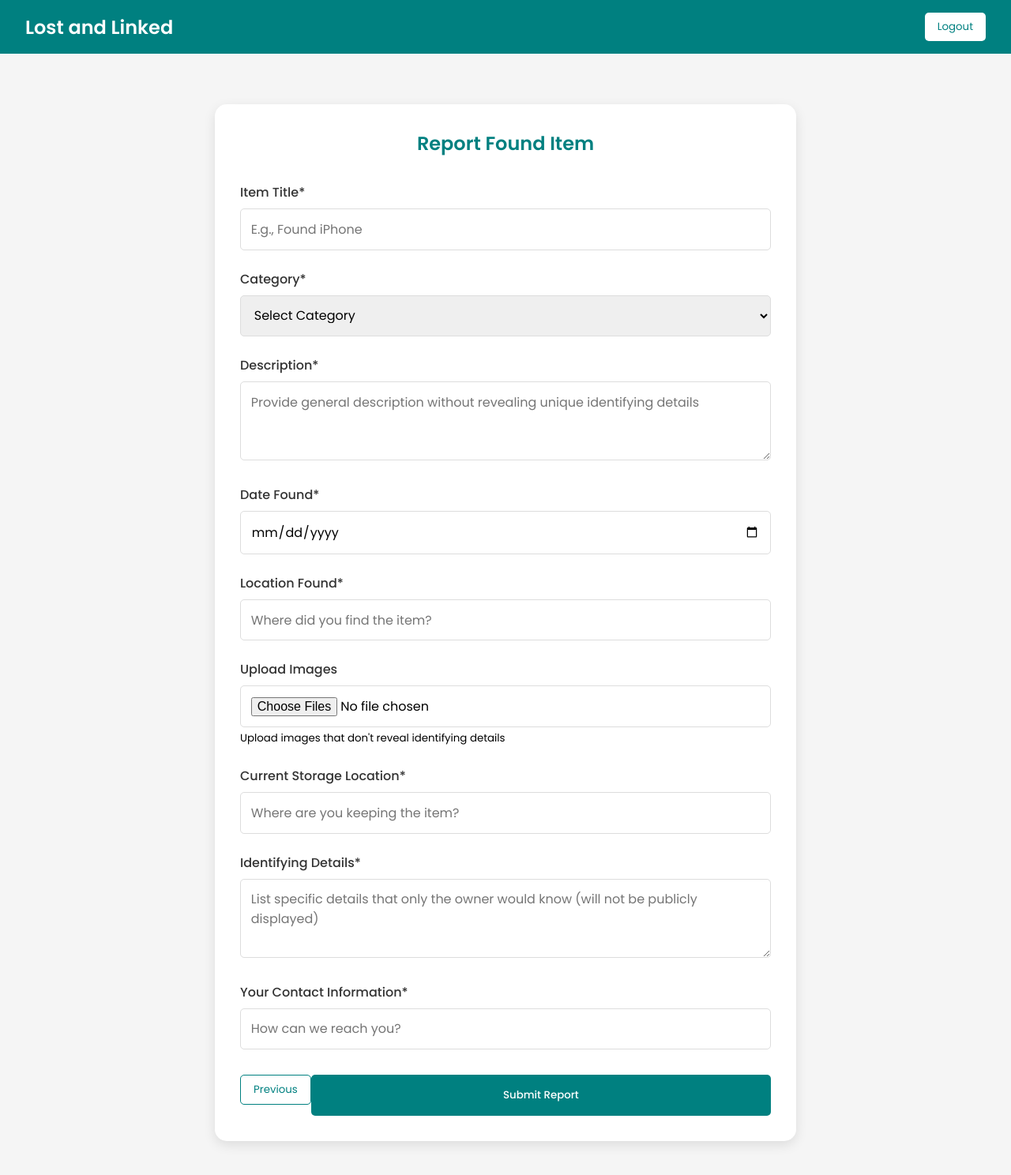
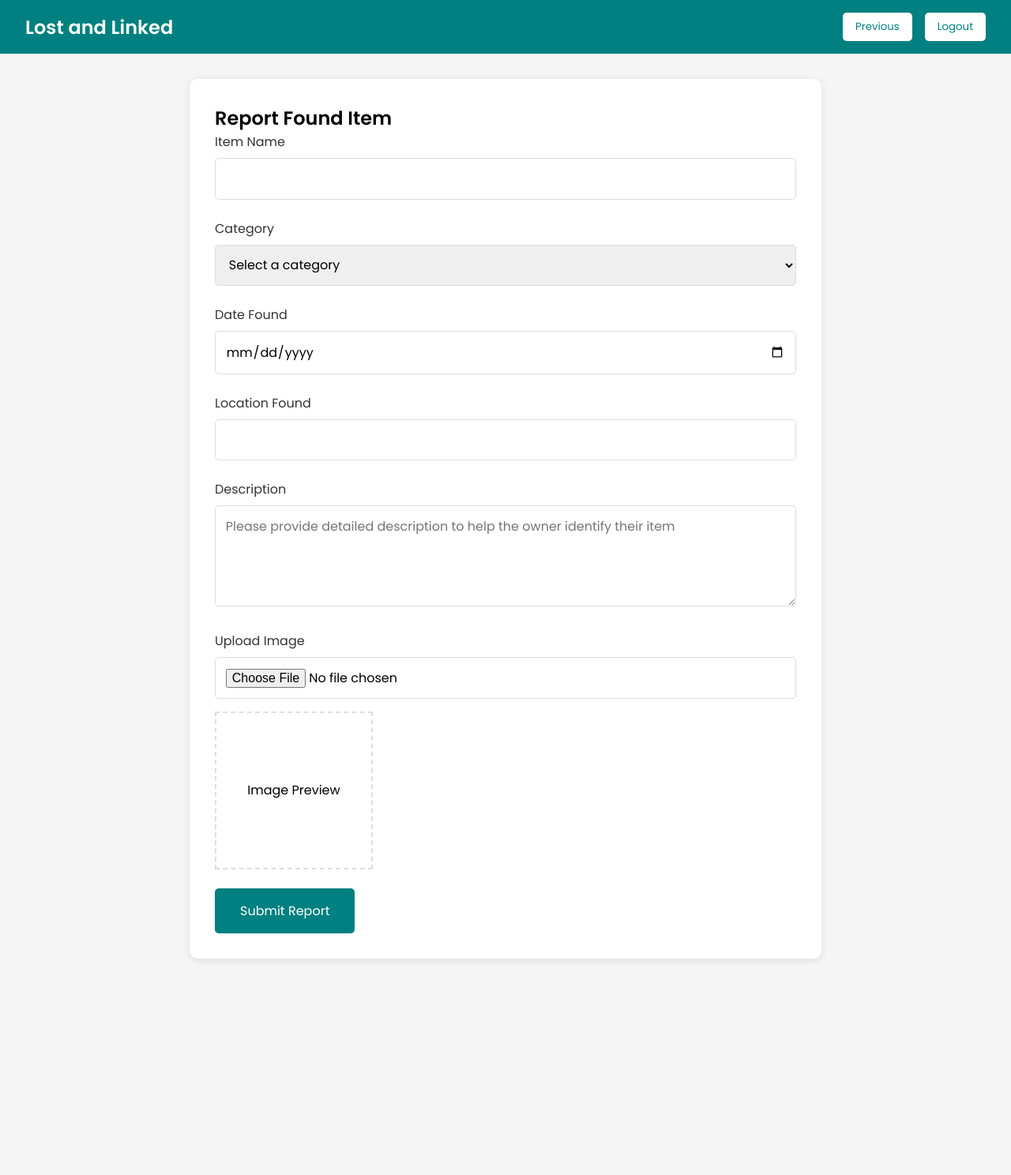
Before and after one commit to bills-alt/lostandfoundwebsite.github.io, a plain HTML site: page report-found.html in a window 1280 px wide. Shown: the whole page at 79% size. After the commit the page ends 1246 px from the top, so only its background shows below. Drawn offline with Linux system fonts and the light colour scheme.

Commit message:
Update report-found.html

```diff
--- a/report-found.html
+++ b/report-found.html
@@ -15,7 +15,6 @@
 
         body {
             background-color: #f5f5f5;
-            min-height: 100vh;
         }
 
         .navbar {
@@ -33,32 +32,32 @@
             text-decoration: none;
         }
 
-        .logout-btn {
+        .nav-buttons {
+            display: flex;
+            gap: 1rem;
+        }
+
+        .nav-btn, .logout-btn {
             background-color: white;
             color: #008080;
             padding: 0.5rem 1rem;
             border: none;
             border-radius: 5px;
             cursor: pointer;
+            transition: all 0.3s ease;
+        }
+
+        .nav-btn:hover, .logout-btn:hover {
+            background-color: #f0f0f0;
         }
 
         .container {
             max-width: 800px;
             margin: 2rem auto;
             padding: 2rem;
-        }
-
-        .form-container {
             background: white;
-            padding: 2rem;
-            border-radius: 15px;
-            box-shadow: 0 5px 15px rgba(0,0,0,0.1);
-        }
-
-        h2 {
-            color: #008080;
-            margin-bottom: 2rem;
-            text-align: center;
+            border-radius: 10px;
+            box-shadow: 0 2px 10px rgba(0,0,0,0.1);
         }
 
         .form-group {
@@ -69,10 +68,9 @@
             display: block;
             margin-bottom: 0.5rem;
             color: #333;
-            font-weight: 500;
         }
 
-        input, textarea, select {
+        input, select, textarea {
             width: 100%;
             padding: 0.8rem;
             border: 1px solid #ddd;
@@ -80,48 +78,47 @@
             font-size: 1rem;
         }
 
-        textarea {
-            resize: vertical;
-            min-height: 100px;
+        input:focus, select:focus, textarea:focus {
+            outline: none;
+            border-color: #008080;
         }
 
         .btn {
             padding: 1rem 2rem;
+            background-color: #008080;
+            color: white;
             border: none;
             border-radius: 5px;
             cursor: pointer;
-            font-weight: 500;
-            transition: all 0.3s ease;
+            font-size: 1rem;
+            transition: background-color 0.3s;
         }
 
-        .btn-primary {
-            background-color: #008080;
-            color: white;
-            width: 100%;
-        }
-
-        .btn-primary:hover {
+        .btn:hover {
             background-color: #006666;
         }
 
-        .navigation {
+        .image-preview {
+            width: 200px;
+            height: 200px;
+            border: 2px dashed #ddd;
+            margin-top: 1rem;
             display: flex;
-            justify-content: space-between;
-            margin-top: 2rem;
+            justify-content: center;
+            align-items: center;
+            position: relative;
         }
 
-        .nav-btn {
-            padding: 0.5rem 1rem;
-            background-color: transparent;
-            border: 1px solid #008080;
-            color: #008080;
-            border-radius: 5px;
-            cursor: pointer;
+        .image-preview img {
+            max-width: 100%;
+            max-height: 100%;
+            object-fit: cover;
         }
 
-        .image-preview {
-            max-width: 200px;
-            margin-top: 1rem;
+        .error-message {
+            color: #ff4444;
+            font-size: 0.9rem;
+            margin-top: 0.5rem;
             display: none;
         }
     </style>
@@ -129,22 +126,24 @@
 <body>
     <nav class="navbar">
         <a href="dashboard.html" class="logo">Lost and Linked</a>
+        <div class="nav-buttons">
+            <button class="nav-btn" onclick="window.location.href='dashboard.html'">Previous</button>
             <button class="logout-btn" onclick="confirmLogout()">Logout</button>
+        </div>
     </nav>
 
     <div class="container">
-        <div class="form-container">
         <h2>Report Found Item</h2>
-            <form onsubmit="return validateForm()">
+        <form id="reportForm" onsubmit="return submitReport(event)">
             <div class="form-group">
-                    <label for="title">Item Title*</label>
-                    <input type="text" id="title" required placeholder="E.g., Found iPhone">
+                <label for="itemName">Item Name</label>
+                <input type="text" id="itemName" name="itemName" required>
             </div>
 
             <div class="form-group">
-                    <label for="category">Category*</label>
-                    <select id="category" required>
-                        <option value="">Select Category</option>
+                <label for="category">Category</label>
+                <select id="category" name="category" required>
+                    <option value="">Select a category</option>
                     <option value="electronics">Electronics</option>
                     <option value="wallet">Wallet/Purse</option>
                     <option value="documents">Documents</option>
@@ -156,86 +155,83 @@
             </div>
 
             <div class="form-group">
-                    <label for="description">Description*</label>
-                    <textarea id="description" required placeholder="Provide general description without revealing unique identifying details"></textarea>
+                <label for="date">Date Found</label>
+                <input type="date" id="date" name="date" required>
             </div>
 
             <div class="form-group">
-                    <label for="date">Date Found*</label>
-                    <input type="date" id="date" required>
+                <label for="location">Location Found</label>
+                <input type="text" id="location" name="location" required>
             </div>
 
             <div class="form-group">
-                    <label for="location">Location Found*</label>
-                    <input type="text" id="location" required placeholder="Where did you find the item?">
+                <label for="description">Description</label>
+                <textarea id="description" name="description" rows="4" required
+                    placeholder="Please provide detailed description to help the owner identify their item"></textarea>
             </div>
 
             <div class="form-group">
-                    <label for="image">Upload Images</label>
-                    <input type="file" id="image" accept="image/*" multiple onchange="previewImage(this)">
-                    <img id="imagePreview" class="image-preview">
-                    <small>Upload images that don't reveal identifying details</small>
-                </div>
-
-                <div class="form-group">
-                    <label for="storage">Current Storage Location*</label>
-                    <input type="text" id="storage" required placeholder="Where are you keeping the item?">
-                </div>
-
-                <div class="form-group">
-                    <label for="identifying">Identifying Details*</label>
-                    <textarea id="identifying" required placeholder="List specific details that only the owner would know (will not be publicly displayed)"></textarea>
-                </div>
-
-                <div class="form-group">
-                    <label for="contact">Your Contact Information*</label>
-                    <input type="text" id="contact" required placeholder="How can we reach you?">
-                </div>
-
-                <div class="navigation">
-                    <a href="dashboard.html"><button type="button" class="nav-btn">Previous</button></a>
-                    <button type="submit" class="btn btn-primary">Submit Report</button>
-                </div>
-            </form>
+                <label for="image">Upload Image</label>
+                <input type="file" id="image" name="image" accept="image/*" onchange="previewImage(event)">
+                <div class="image-preview" id="imagePreviewContainer">
+                    <img id="imagePreview" src="#" alt="Preview" style="display: none;">
+                    <span id="previewText">Image Preview</span>
                 </div>
             </div>
 
+            <button type="submit" class="btn">Submit Report</button>
+        </form>
+    </div>
+
     <script>
-        function confirmLogout() {
-            const form = document.querySelector('form');
-            const hasUnsavedChanges = Array.from(form.elements).some(element => element.value !== '');
+        function previewImage(event) {
+            const file = event.target.files[0];
+            const preview = document.getElementById('imagePreview');
+            const previewText = document.getElementById('previewText');
 
-            let message = "Are you sure you want to logout?";
-            if (hasUnsavedChanges) {
-                message += " Your report data will be lost!";
-            }
-            if (confirm(message)) {
-                window.location.href = 'index.html';
-            }
-        }
-        function validateForm() {
-            const requiredFields = ['title', 'category', 'description', 'date', 'location', 'storage', 'identifying', 'contact'];
-            for (let field of requiredFields) {
-                const value = document.getElementById(field).value.trim();
-                if (!value) {
-                    alert('Please fill in all required fields');
-                    return false;
-                }
-            }
-            return true;
-        }
-
-        function previewImage(input) {
-            const preview = document.getElementById('imagePreview');
-            if (input.files && input.files[0]) {
+            if (file) {
                 const reader = new FileReader();
                 reader.onload = function(e) {
                     preview.src = e.target.result;
                     preview.style.display = 'block';
+                    previewText.style.display = 'none';
                 }
-                reader.readAsDataURL(input.files[0]);
+                reader.readAsDataURL(file);
             }
         }
+
+        function submitReport(event) {
+            event.preventDefault();
+
+            const report = {
+                id: Date.now(),
+                title: document.getElementById('itemName').value,
+                category: document.getElementById('category').value,
+                description: document.getElementById('description').value,
+                date: document.getElementById('date').value,
+                location: document.getElementById('location').value,
+                status: 'found',
+                image: document.getElementById('imagePreview').src,
+                finder: localStorage.getItem('username') || 'Anonymous'
+            };
+
+            let foundItems = JSON.parse(localStorage.getItem('foundItems')) || [];
+            foundItems.push(report);
+            localStorage.setItem('foundItems', JSON.stringify(foundItems));
+
+            alert('Item reported successfully!');
+            window.location.href = 'dashboard.html';
+            return false;
+        }
+
+        function confirmLogout() {
+            if (confirm("Are you sure you want to logout?")) {
+                window.location.href = 'index.html';
+            }
+        }
+
+        // Set max date as today
+        document.getElementById('date').max = new Date().toISOString().split('T')[0];
     </script>
 </body>
 </html>
```
Lines whose indentation alone changed are shown as unchanged.
